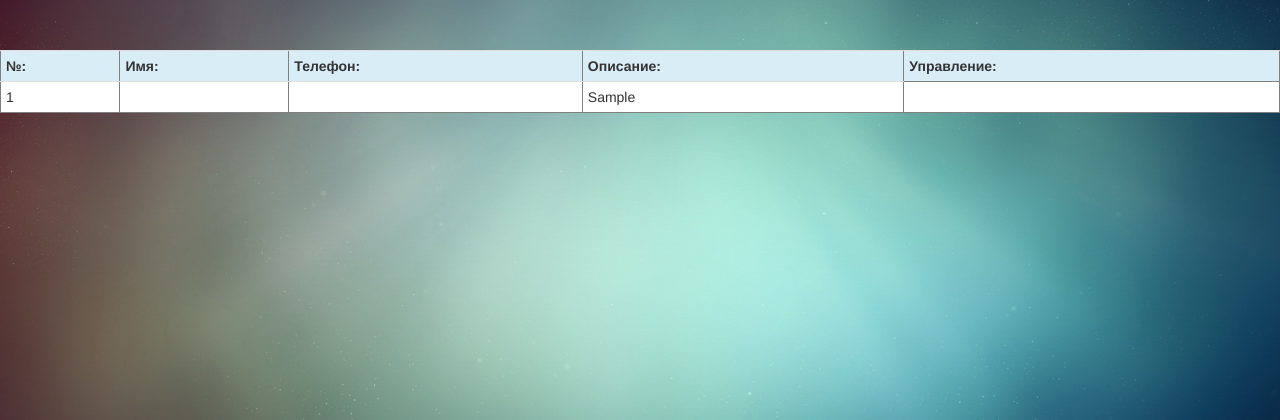
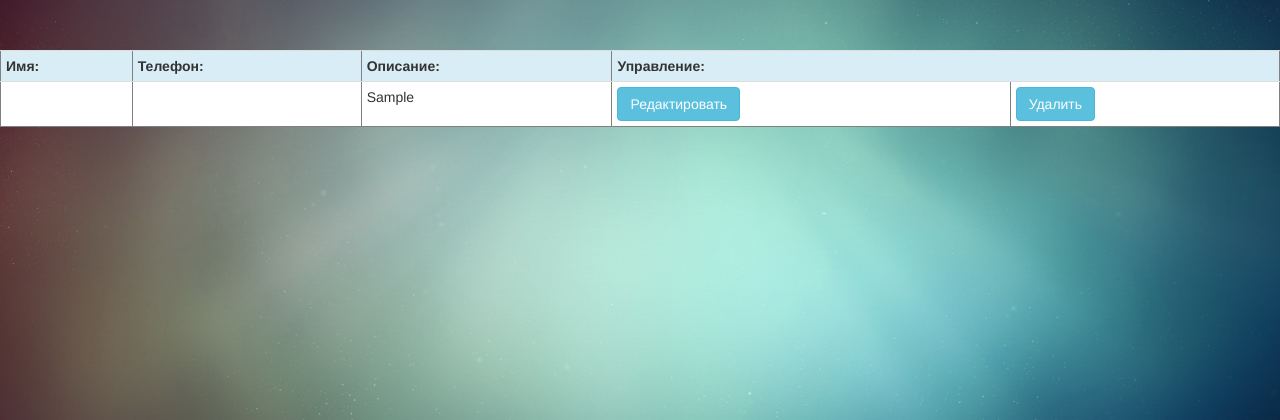
Before and after one commit to PryAl/aventest, a PHP site: page / in a window 1280 px wide. Shown: the top 420 px of the page. Run offline with PHP 8.4, Linux system fonts and the light colour scheme; tables that the repository leaves empty or names only in its code hold one stand-in row (values such as "Sample post"); data that the repository does not hold is empty; some libraries are stand-ins or nearby versions.

Commit message:
MainPage -> 2

```diff
--- a/views/site/index.php
+++ b/views/site/index.php
@@ -5,21 +5,21 @@
 
     <table class = "table table-condensed table-striped" border="1" width="300">
         <tr class = "info">
-            <th>№:</th>
             <th>Имя:</th>
             <th>Телефон:</th>
             <th>Описание:</th>
-            <th>Управление:</th>
+            <th colspan="2">Управление:</th>
         </tr>
-        <?php $i = 1;
+        <?php
         foreach ($contacts as $contact): ?>
             <tr>
-                <td><?= $i ?></td>
                 <td><?= $contact['contactName'] ?></td>
                 <td><?= $contact['contactNumber'] ?></td>
                 <td><?= $contact['discription'] ?></td>
+                <td><input type="button" class="btn btn-info" value="Редактировать"></td>
+                <td><input type="button" class="btn btn-info" value="Удалить"></td>
             </tr>
-        <?php $i++; endforeach; ?>
+        <?php endforeach; ?>
     </table>
 
     <!-- jQuery -->
```
